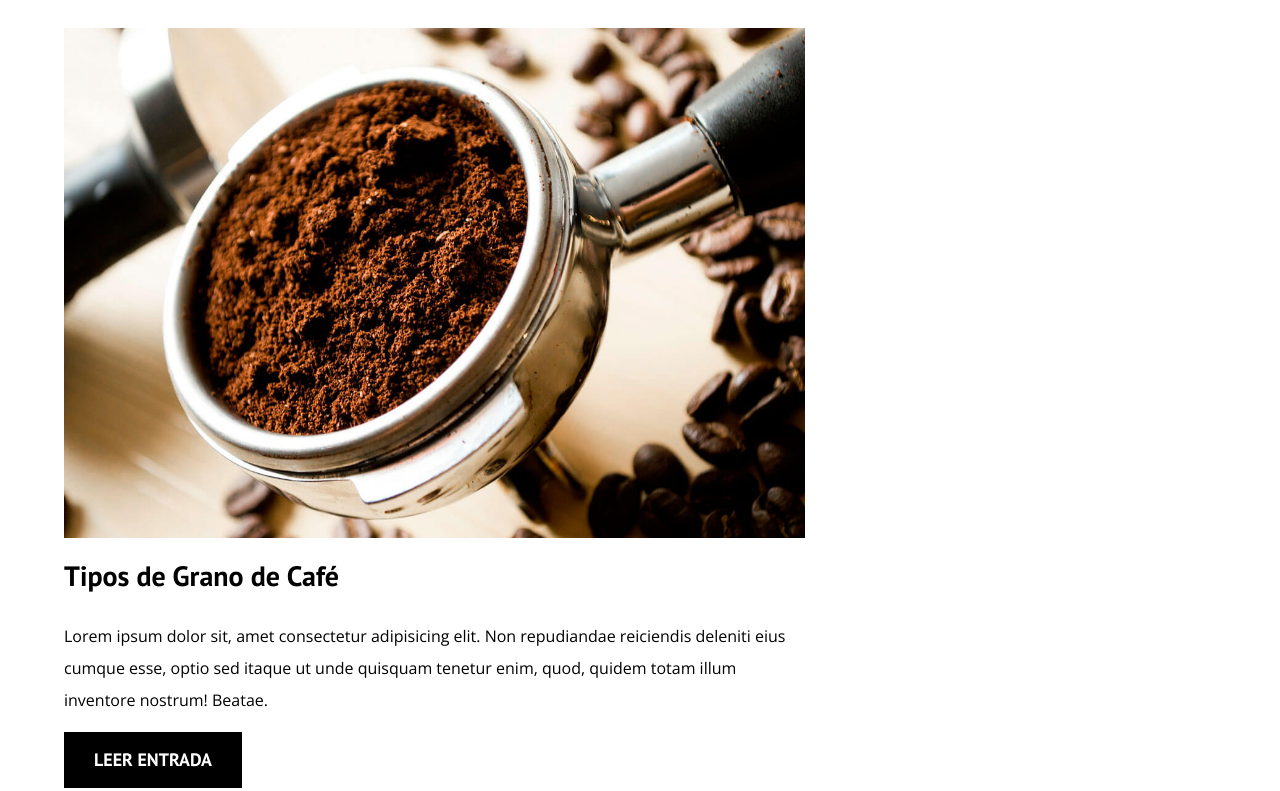
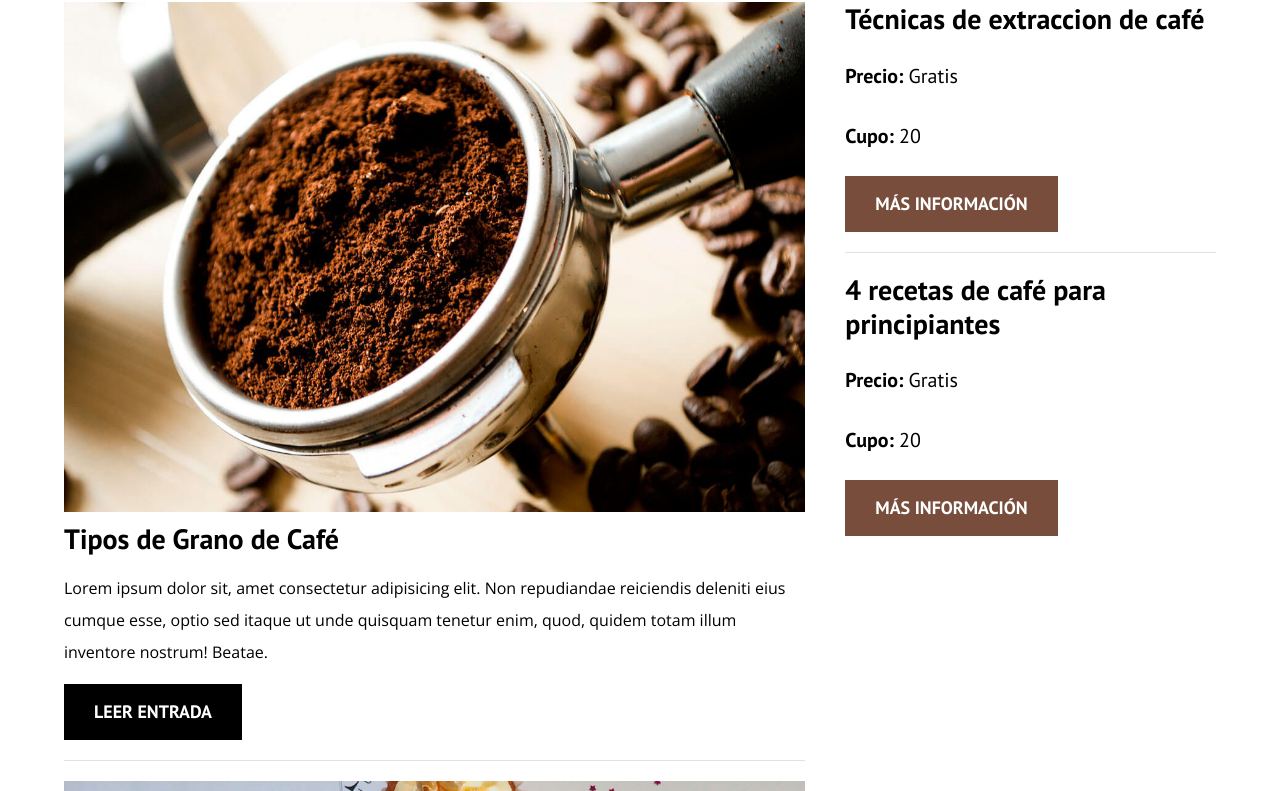
Before and after one commit to barryways/Proyecto4BlogCafe, a plain HTML site: page blogdecafe_inicio/index.html in a window 1280 px wide. Shown: the part 700-1491 px from the top of the page. Drawn offline with nearby package versions, Linux system fonts and the light colour scheme.

Commit message:
Segundo push de la pagina web de café, solo  adiciones en la pagina principal

```diff
--- a/blogdecafe_inicio/css/styles.css
+++ b/blogdecafe_inicio/css/styles.css
@@ -22,13 +22,16 @@
 .contenedor{
     max-width: 120rem;
     width: 90%;
+    width: min(90%, 120rem);
     margin: 0 auto;
+
 }
 a{
     text-decoration: none;
 }
 h1,h2,h3,h4{
     font-family: var(--fuenteHeading);
+    line-height: 1.2;
 }
 h1{
     font-size: 4.8rem;
@@ -45,6 +48,7 @@
 img{
     max-width: 100%;
 }
+
 /**UTILIDADEES**/
 .no-margin{
     margin:0;
@@ -72,6 +76,9 @@
    .header__texto{
        margin-top: 15rem;
    }
+}
+.barra{
+    padding-top: 4rem;
 }
 @media (min-width: 768px) {
     .barra{
@@ -130,9 +137,37 @@
 @media (min-width: 768px) {
    .boton{
        display: inline-block;
-
    }
 }
 .boton--primario{
     background-color: var(--negro);
 }
+.boton--secundario{
+    background-color: var(--primario);
+}
+.cursos{
+    list-style: none;
+}
+.widget-curso{
+    border-bottom: 1px solid var(--gris);
+    margin-bottom: 2rem;
+}
+.widget-curso:last-of-type{
+    border:none;
+    margin-bottom: 0;
+}
+.widget-curso__label{
+font-family: var(--fuenteHeading);
+font-weight: bold;
+}
+.widget-curso__info{
+font-weight: normal;
+}
+.widget-curso__label,.widget-curso__info{
+    font-size: 2rem;
+}
+.footer{
+    background-color: var(--negro);
+    padding-bottom: 3rem;
+    margin-top: 4rem;
+}
--- a/blogdecafe_inicio/index.html
+++ b/blogdecafe_inicio/index.html
@@ -66,8 +66,43 @@
     </main>
     <aside class="sidebar">
         <h3>Nuestros Cursos y Talleres</h3>
+        <ul class="cursos no-padding">
+            <li class="widget-curso">
+                <h4 class="no-margin">Técnicas de extraccion de café</h4>
+                <p class="widget-curso__label">Precio:
+                    <span class="widget-curso__info">Gratis</span>
+                </p>
+                <p class="widget-curso__label">Cupo:
+                    <span class="widget-curso__info">20</span>
+                </p>
+                <a href="entrada.html" class="boton boton--secundario">Más Información</a>
+            </li>
+            <li class="widget-curso">
+                <h4 class="no-margin">4 recetas de café para principiantes</h4>
+                <p class="widget-curso__label">Precio:
+                    <span class="widget-curso__info">Gratis</span>
+                </p>
+                <p class="widget-curso__label">Cupo:
+                    <span class="widget-curso__info">20</span>
+                </p>
+                <a href="entrada.html" class="boton boton--secundario">Más Información</a>
+            </li>
+        </ul>
     </aside>
     </div>
-
+    <footer class="footer">
+        <div class="contenedor">
+            <div class="barra">
+                <a href="index.html" class="logo">
+                    <h1 class="logo__nombre">Blog <span class="logo__bold">DeCafé</span></h1>
+                </a>
+                <nav class="navegacion">
+                    <a href="nosotros.html" class="navegacion__enlace">Nosotros</a>
+                    <a href="cursos.html" class="navegacion__enlace">Cursos</a>
+                    <a href="contacto.html" class="navegacion__enlace">Contacto</a>
+                </nav>
+                </div>
+        </div>
+    </footer>
 </body>
 </html>
```
